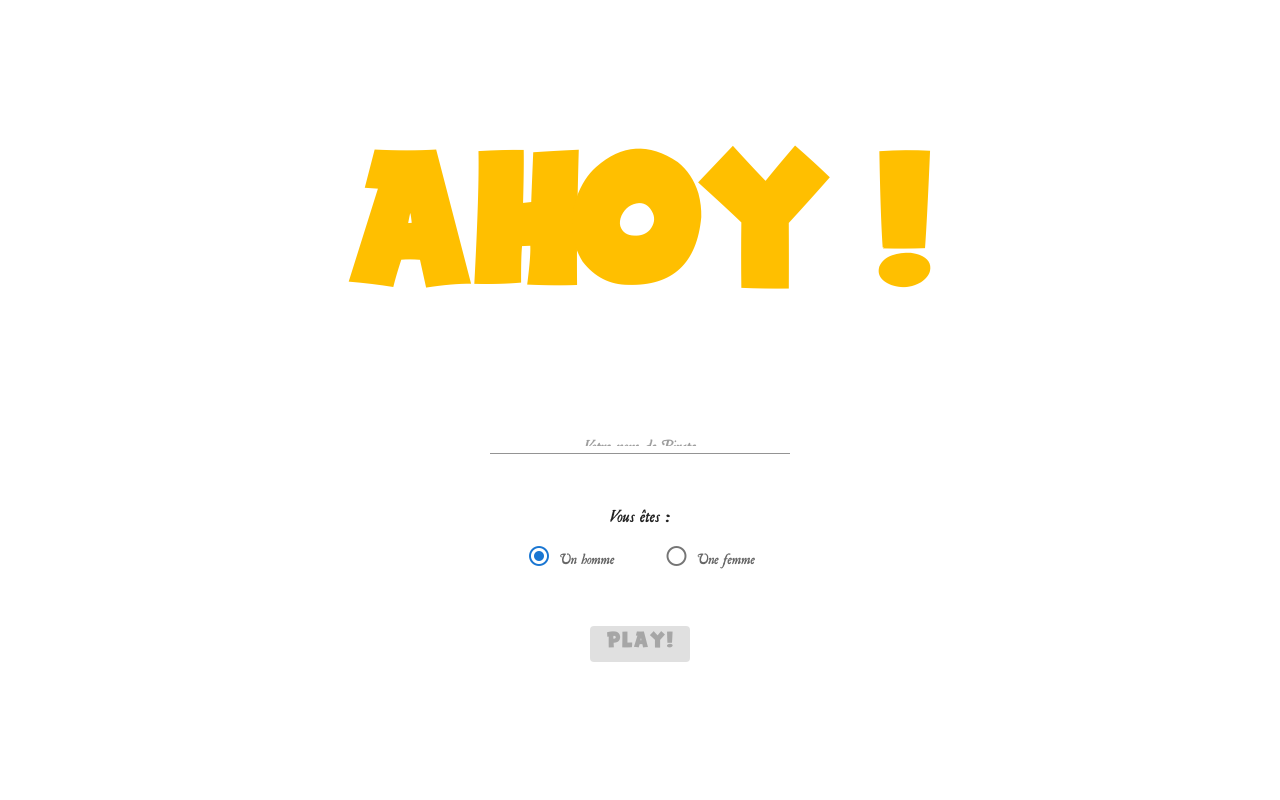
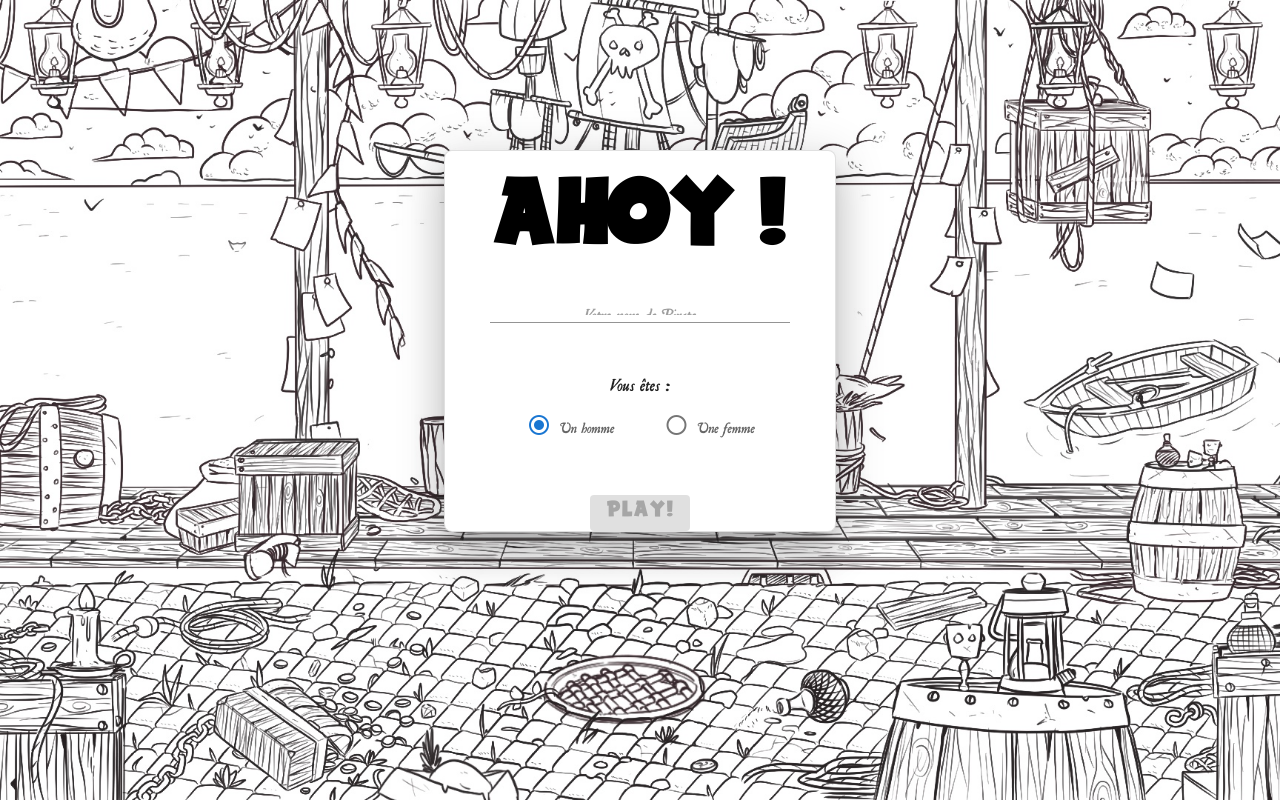
Before and after one commit to florianleux/Ahoy, a Vue app: page /#/ in a window 1280 px wide. Built offline with nearby package versions, Linux system fonts and the light colour scheme.

Commit message:
Amélioration home Page

```diff
--- a/src/App.vue
+++ b/src/App.vue
@@ -1,6 +1,6 @@
 <template>
   <v-app>
-    <div id="app">
+    <div id="app" >
       <router-view />
       <!--      <pre>{{ game }}</pre>-->
     </div>
@@ -9,7 +9,7 @@
 
 <script>
 export default {
-  name: "App"
+  name: "App",
 };
 </script>
 
--- a/src/components/Start.vue
+++ b/src/components/Start.vue
@@ -1,7 +1,8 @@
 <template>
   <v-row class="start-page">
-    <v-col cols="12"><h1 class="game-title">AHOY !</h1></v-col>
-    <v-col cols="12">
+
+      <v-card class="home-card rounded-lg" outlined elevation="24">
+        <v-card-title><h1 class="game-title">AHOY !</h1></v-card-title>
         <v-form class="start-form" v-model="valid">
           <v-row>
             <v-col cols="12">
@@ -36,7 +37,8 @@
             </v-col>
           </v-row>
         </v-form>
-    </v-col>
+      </v-card>
+
   </v-row>
 </template>
 
@@ -65,18 +67,24 @@ export default {
 
 <!-- Add "scoped" attribute to limit CSS to this component only -->
 <style scoped lang="less">
-.start-page {
-  padding-top: 150px;
+  .home-card{
+    margin: auto;
+    position: fixed;
+    top:50%;
+    margin-top:-250px;
+    left:50%;
+    margin-left:-196px;
   }
+
 .game-title {
-  font-size: 100px;
-  color: #ffbf00;
+  font-size: 50px;
+  margin-top: 35px;
+  line-height : 1;
+  color: black;
 }
 .start-form {
-  width: 40%;
-  max-width: 500px;
+  max-width: 390px;
   margin: auto;
-  padding-top: 50px;
 
   .name-input, .identity-input {
     max-width: 300px;
--- a/src/views/Home.vue
+++ b/src/views/Home.vue
@@ -45,11 +45,14 @@ export default {
   },
   created() {
     window.addEventListener("resize", this.onResize);
+  },
+  beforeCreate: function() {
+    document.body.className = 'home';
   }
 };
 </script>
-<style scoped lang="less">
-#app {
+<style lang="less">
+ body.home #app  {
   background: url("/home/bg.jpg") no-repeat center center fixed;
   -webkit-background-size: cover;
   -moz-background-size: cover;
--- a/src/views/Placement.vue
+++ b/src/views/Placement.vue
@@ -56,6 +56,9 @@ export default {
     startFight: function() {
       this.$router.push({ name: "Fight" });
     }
+  },
+  beforeCreate: function() {
+    document.body.className = 'placement';
   }
 };
 </script>
```
Also changed, not shown: public/home/bg.jpg. Lines whose indentation alone changed are shown as unchanged.
